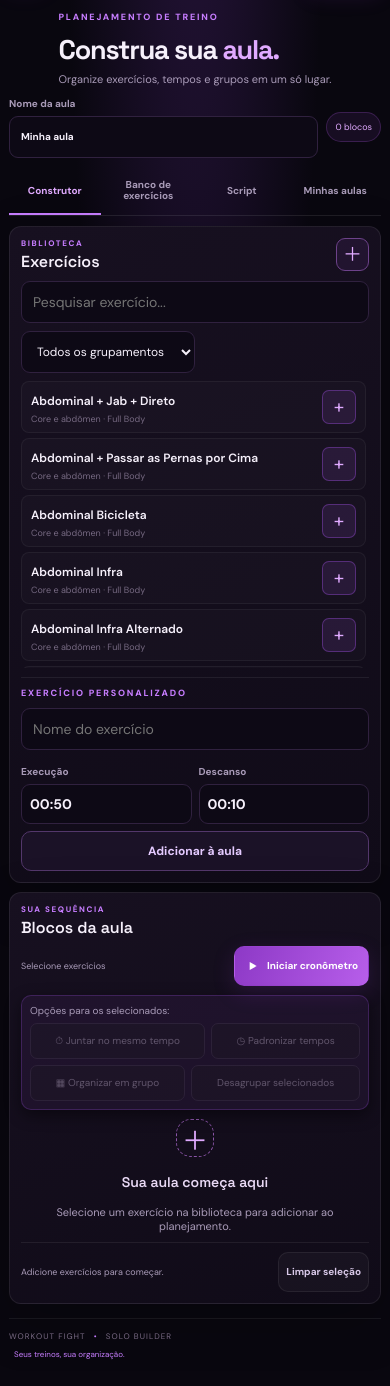
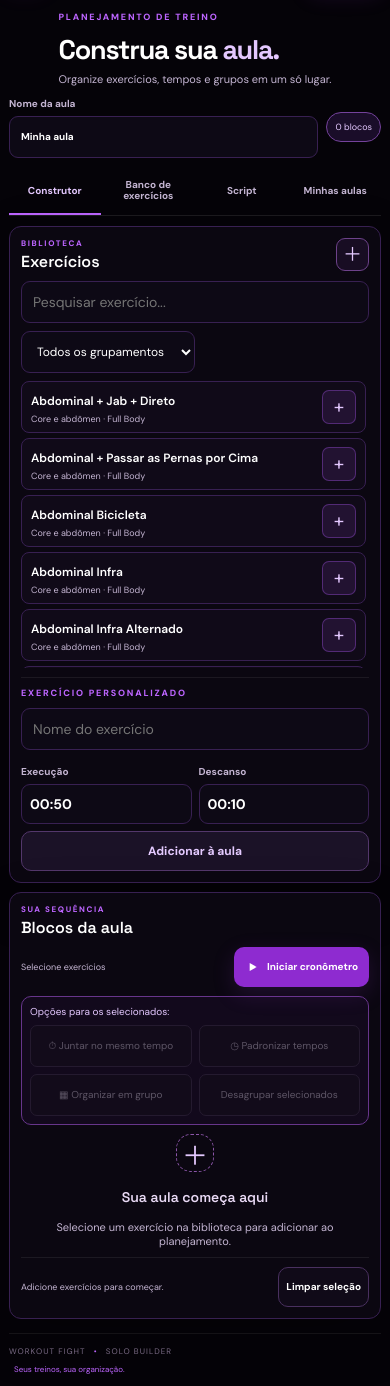
Before and after one commit to hezirbrasil/SoloMode, a website: page index.html in a window 390 px wide. Shown: the part 61-1447 px from the top of the page. Drawn offline with Linux system fonts and the light colour scheme.

Commit message:
Repair Solo mobile builder layout and strengthen black purple white palette

```diff
--- a/css/styles.css
+++ b/css/styles.css
@@ -275,3 +275,46 @@ body.timer-open{overflow:hidden}
 /* Ícone vetorial do botão de iniciar no construtor Solo */
 #start-timer{display:inline-flex;align-items:center;justify-content:center;gap:8px}
 #start-timer .timer-launch-icon{width:14px;height:14px;display:block;fill:currentColor;stroke:none;flex:0 0 auto}
+
+
+/* SOLO Builder — mobile card grid repair + black/purple/white palette */
+:root{
+ --bg:#050308;--panel:#0b0711;--panel2:#12091c;
+ --line:#382052;--purple:#9b35e8;--neon:#bd65ff;
+ --lilac:#e4c8ff;--text:#ffffff;--muted:#c4b5d2;--soft:#9b8ba9;
+}
+body{background:#050308;color:#fff}
+.panel{background:#0b0711;border-color:#382052}
+.exercise-option,.block-card,.bank-card,.saved-card{background:#100a18;border-color:#382052}
+.block-card.selected,.exercise-option:hover{background:#1a0d29;border-color:#a64be8}
+.block-name,.exercise-option strong,.bank-card strong,.saved-card strong{color:#fff}
+.block-detail,.exercise-option small,.muted,.subhead{color:#c4b5d2}
+.bulk-toolbar{background:#12091c;border-color:#67358b;color:#e4c8ff}
+.mini-btn,.block-actions button{background:#170d22;border-color:#563477;color:#f0ddff}
+.btn-primary{background:#8e2bd0;color:#fff}
+.btn-quiet{background:#100a18;border-color:#49305f;color:#fff}
+.total-pill{background:#1a0d29;border-color:#74429b;color:#e4c8ff}
+@media(max-width:650px){
+ .lesson-panel .panel-head{display:flex;flex-direction:column;align-items:stretch;gap:9px}
+ .lesson-panel .panel-head>div:first-child{width:100%}
+ .lesson-panel .sequence-actions{width:100%;display:flex;align-items:center;justify-content:space-between;gap:8px}
+ .bulk-toolbar{position:static!important;top:auto;box-shadow:none;display:grid;grid-template-columns:repeat(2,minmax(0,1fr));gap:7px}
+ .bulk-toolbar>span{grid-column:1/-1;width:auto}
+ .bulk-toolbar .mini-btn{width:100%;min-width:0;white-space:normal;line-height:1.2;min-height:42px}
+ .block-card{
+  display:grid!important;
+  grid-template-columns:20px 30px minmax(0,1fr)!important;
+  align-items:start;gap:8px;padding:11px!important;
+ }
+ .block-card>input[type=checkbox]{grid-column:1;grid-row:1;width:18px;height:18px;margin:2px 0 0}
+ .block-card>.block-index{grid-column:2;grid-row:1;padding-top:2px}
+ .block-card>div:not(.block-actions){grid-column:3;grid-row:1;min-width:0;width:100%}
+ .block-card .block-name{white-space:normal;overflow-wrap:break-word;word-break:normal;line-height:1.35;font-size:13px}
+ .block-card .block-detail{white-space:normal;overflow-wrap:break-word;word-break:normal;line-height:1.45;margin-top:5px}
+ .block-card .block-actions{grid-column:1/-1;grid-row:2;display:grid;grid-template-columns:repeat(5,minmax(0,1fr));gap:6px;width:100%;min-width:0}
+ .block-card .block-actions button{min-width:0;width:100%;min-height:38px;padding:7px 2px;font-size:10px;white-space:nowrap}
+ .group-wrap{min-width:0}
+ .group-head{display:flex;align-items:center;gap:7px;flex-wrap:wrap}
+ .lesson-footer{color:#c4b5d2}
+ .lesson-footer .btn{color:#fff}
+}
```
